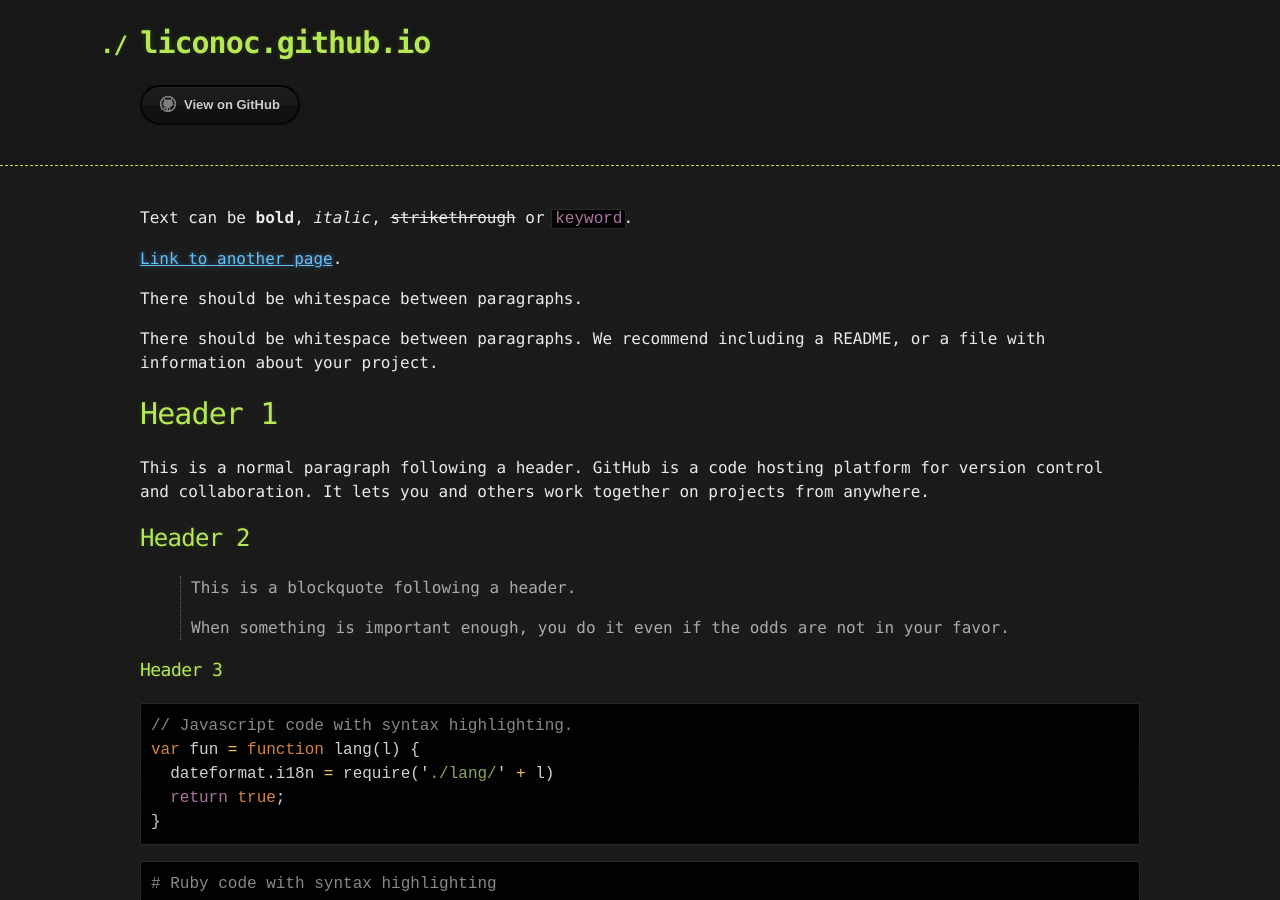
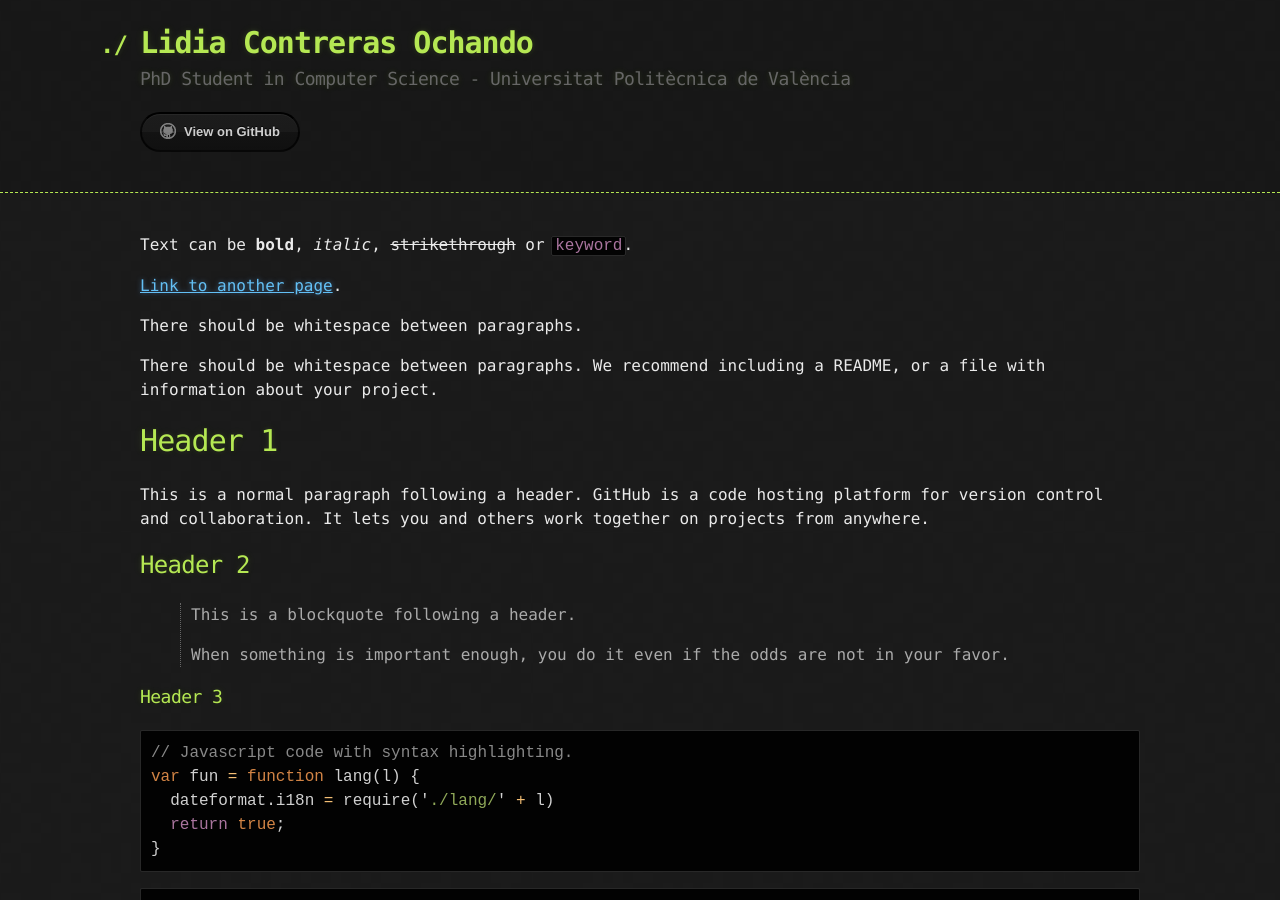
Before and after one commit to liconoc/liconoc.github.io, a Jekyll site: the page built from index.md, in a window 1280 px wide and 900 px high. Built offline with Jekyll 4.4.1, drawn with Linux system fonts in a browser that asks for light colours; the repository's description, which GitHub fills in, is left out.

Commit message:
pruebas titulo

```diff
--- /dev/null
+++ b/_layouts/liconoc.html
@@ -0,0 +1,48 @@
+<!DOCTYPE html>
+<html lang="{{ site.lang | default: "en-US" }}">
+  <head>
+    <meta charset='utf-8'>
+    <meta http-equiv="X-UA-Compatible" content="IE=edge">
+    <meta name="viewport" content="width=device-width, initial-scale=1">
+    <link rel="stylesheet" href="{{ '/assets/css/style.css?v=' | append: site.github.build_revision | relative_url }}">
+
+{% seo %}
+  </head>
+
+  <body>
+
+    <header>
+      <div class="container">
+        <a id="a-title" href="{{ '/' | relative_url }}">
+          <h1>Lidia Contreras Ochando</h1>
+        </a>
+        <h2>PhD Student in Computer Science - Universitat Politècnica de València</h2>
+
+        <section id="downloads">
+          {% if site.show_downloads %}
+            <a href="{{ site.github.zip_url }}" class="btn">Download as .zip</a>
+            <a href="{{ site.github.tar_url }}" class="btn">Download as .tar.gz</a>
+          {% endif %}
+          <a href="{{ site.github.repository_url }}" class="btn btn-github"><span class="icon"></span>View on GitHub</a>
+        </section>
+      </div>
+    </header>
+
+    <div class="container">
+      <section id="main_content">
+        {{ content }}
+      </section>
+    </div>
+
+    {% if site.google_analytics %}
+      <script>
+        (function(i,s,o,g,r,a,m){i['GoogleAnalyticsObject']=r;i[r]=i[r]||function(){
+        (i[r].q=i[r].q||[]).push(arguments)},i[r].l=1*new Date();a=s.createElement(o),
+        m=s.getElementsByTagName(o)[0];a.async=1;a.src=g;m.parentNode.insertBefore(a,m)
+        })(window,document,'script','//www.google-analytics.com/analytics.js','ga');
+        ga('create', '{{ site.google_analytics }}', 'auto');
+        ga('send', 'pageview');
+      </script>
+    {% endif %}
+  </body>
+</html>
```
Also changed, not shown: index.md (+1 -1 lines).
